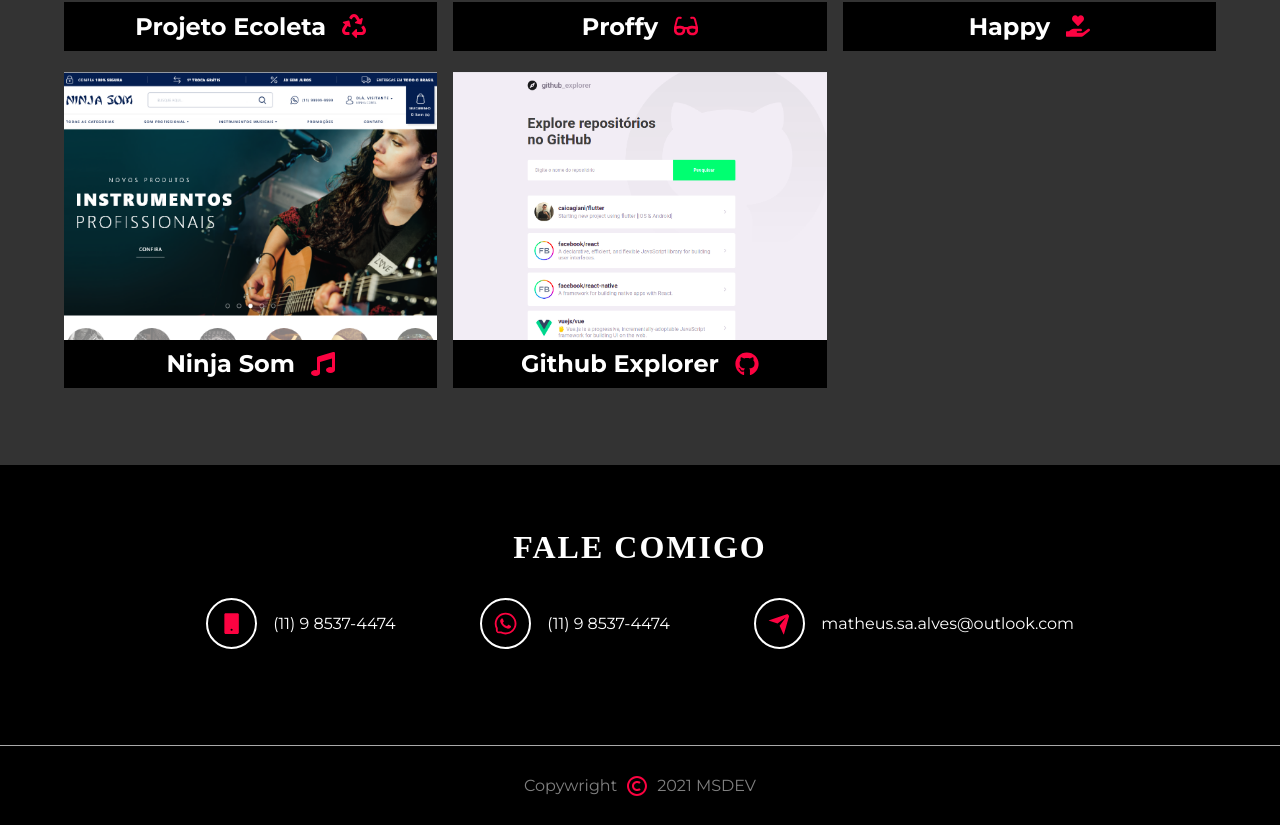
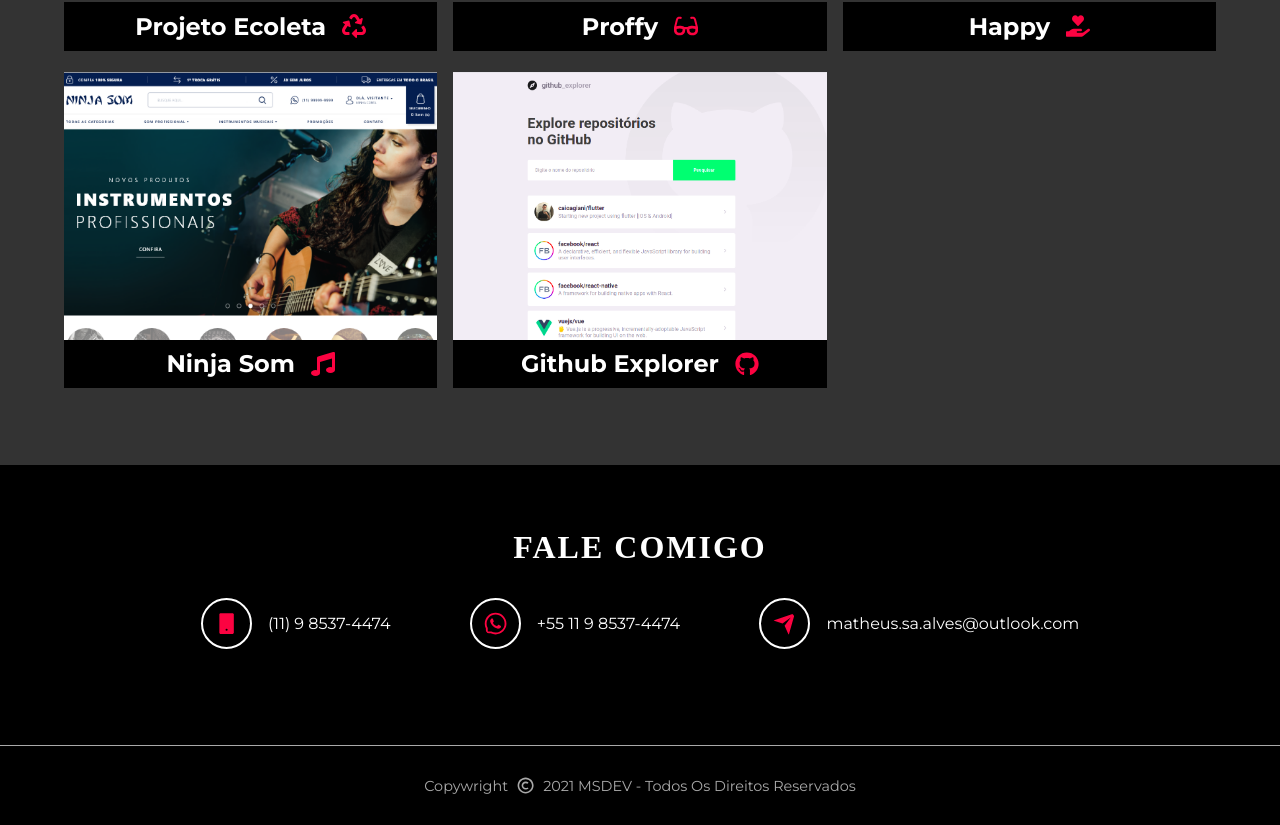
Before and after one commit to SaMatheus/MSDEV, a React (Create React App) app: page / in a window 1280 px wide. Shown: the part 2215-3040 px from the top of the page. Built offline with nearby package versions, Linux system fonts and the light colour scheme; a web font is replaced by a local one.

Commit message:
REtoques no CSS

```diff
--- a/src/Data/Contacts.js
+++ b/src/Data/Contacts.js
@@ -11,7 +11,7 @@ const ContactList = [
   {
     id: 2,
     icon: <AiOutlineWhatsApp />,
-    value: '(11) 9 8537-4474',
+    value: '+55 11 9 8537-4474',
   },
   {
     id: 3,
--- a/src/Pages/Home.js
+++ b/src/Pages/Home.js
@@ -161,7 +161,7 @@ const Home = () => {
       <footer className={styles.footer}>
         <p>Copywright</p>
         <BiCopyright />
-        <p>2021 MSDEV</p>
+        <p>2021 MSDEV - Todos os direitos reservados</p>
       </footer>
     </div>
   );
--- a/src/Pages/Home.module.css
+++ b/src/Pages/Home.module.css
@@ -1,7 +1,7 @@
 .wrapper {
   max-width: 100vw;
   --color-primary: #fc0341;
-  --color-secondary: #1a597e;
+  --color-secondary: #a9a9a9;
 }
 
 section,
@@ -252,6 +252,7 @@ h1 {
   font-weight: 200;
   letter-spacing: 1px;
   line-height: 26px;
+  color: var(--color-secondary);
 }
 
 .about .content .graphic {
@@ -450,17 +451,17 @@ h1 {
 .footer {
   height: 10vh;
   background: black;
-  border-top: 0.01rem solid darkgrey;
+  border-top: 0.01rem solid var(--color-secondary);
   display: flex;
   gap: 0.5rem;
-  color: grey;
+  color: var(--color-secondary);
 }
 .footer p {
   text-transform: capitalize;
+  font-size: 0.9rem;
 }
 .footer svg {
-  color: var(--color-primary);
-  font-size: 1.5rem;
+  font-size: 1.2rem;
 }
 
 /* ANIMAÇÕES */
```
